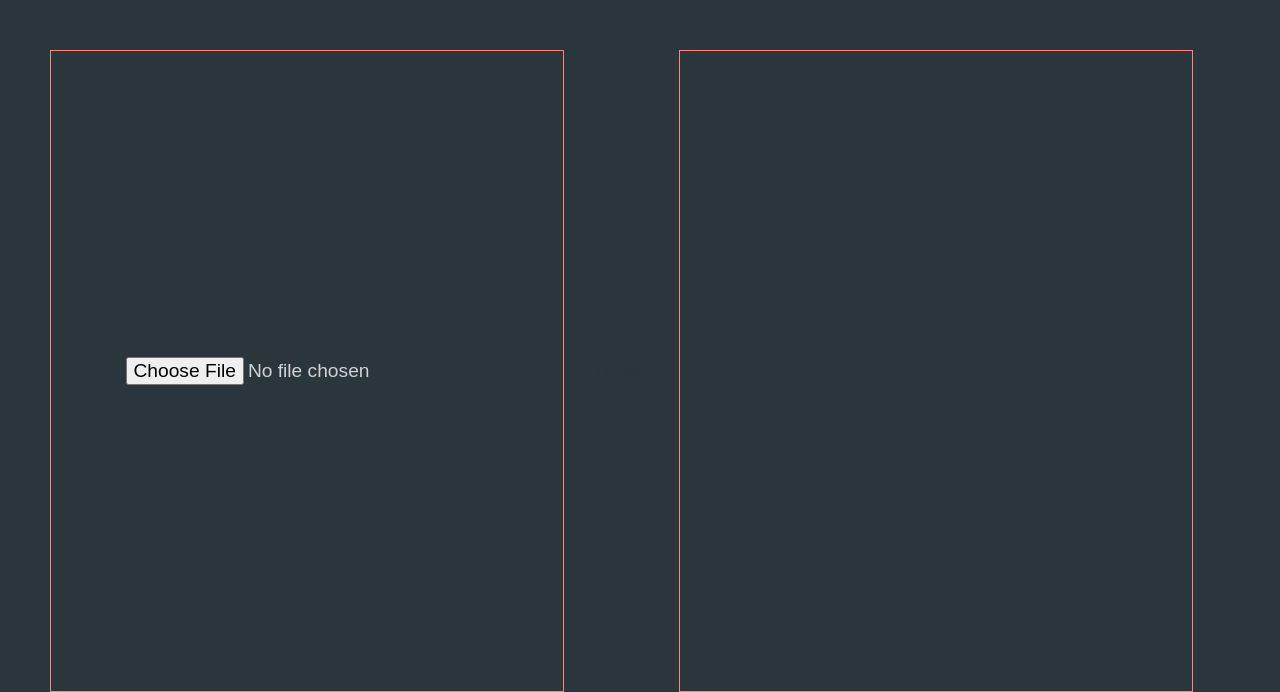
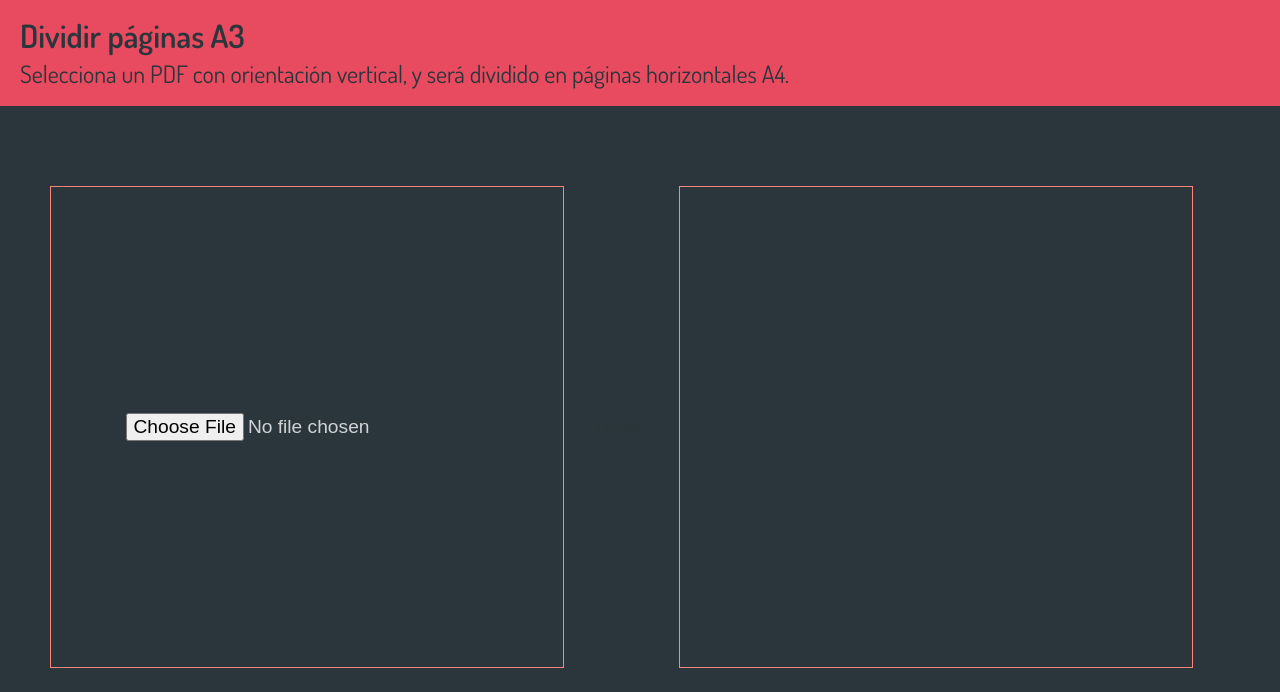
Before and after one commit to santiagobustos451/a3-pdf-splitter, a plain HTML site: page index.html in a window 1280 px wide. Shown: the top 692 px of the page. Drawn offline with nearby package versions, Linux system fonts and the light colour scheme.

Commit message:
Made it prettier

```diff
--- a/css/style.css
+++ b/css/style.css
@@ -18,6 +18,24 @@
     font-family: Dosis,-apple-system, BlinkMacSystemFont, "Segoe UI",Roboto, Oxygen-Sans, Ubuntu, Cantarell,"Helvetica Neue", sans-serif;
 }
 
+div.header {
+    width: 100%;
+    justify-content: center;
+    padding: 20px;
+    display: flex;
+    flex-direction: column;
+    gap: 10px;
+    background-color: var(--color-accent-dark);
+    color: var(--color-dark);
+    font-size: x-large;
+}
+
+h2 {
+    font-size: xx-large;
+    font-weight: bolder;
+    color: var(--color-dark);
+}
+
 * {
     font-size: larger;
 }
@@ -34,13 +52,13 @@
     justify-content: center;
     align-items: center;
     width: 40%;
-    height: 80vh;
+    height: 60vh;
     border: 1px solid var(--color-accent);
 }
 
 .frame-container input.loaded {
     position: absolute;
-    top: -40px;
+    top: -50px;
     left: 0;
 }
 
@@ -73,6 +91,7 @@ button:hover {
     display: flex;
     width: 100vw;
     padding: 50px;
+    margin-top: 30px;
     gap: 20px;
     align-items: center;
 }
--- a/index.html
+++ b/index.html
@@ -10,6 +10,10 @@
     <title>Split PDF</title>
 </head>
 <body>
+    <div class="header">
+        <h2>Dividir páginas A3</h2>
+        Selecciona un PDF con orientación vertical, y será dividido en páginas horizontales A4.
+    </div>
     <div class="gui">
         <div class="frame-container">
             <form action="">
--- a/js/script.js
+++ b/js/script.js
@@ -144,8 +144,6 @@ let pageSplitter = (() => {
 
         const blob = outputPdf.output('blob');
 
-        console.log('been there done that');
-
         resultViewer.src = URL.createObjectURL(blob);
 
         outputPages = [];
```
